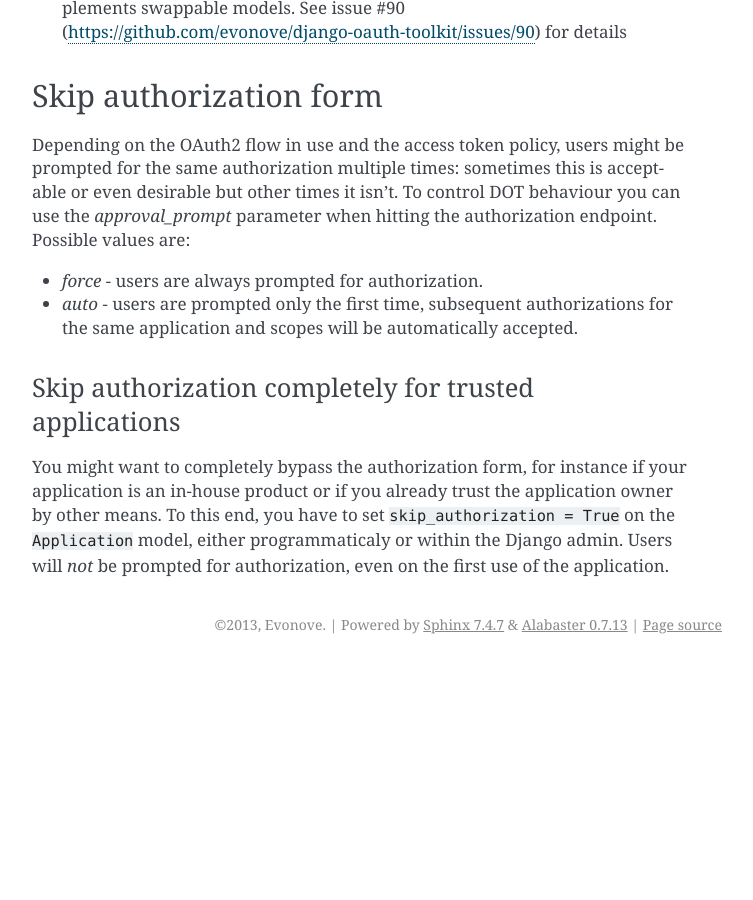
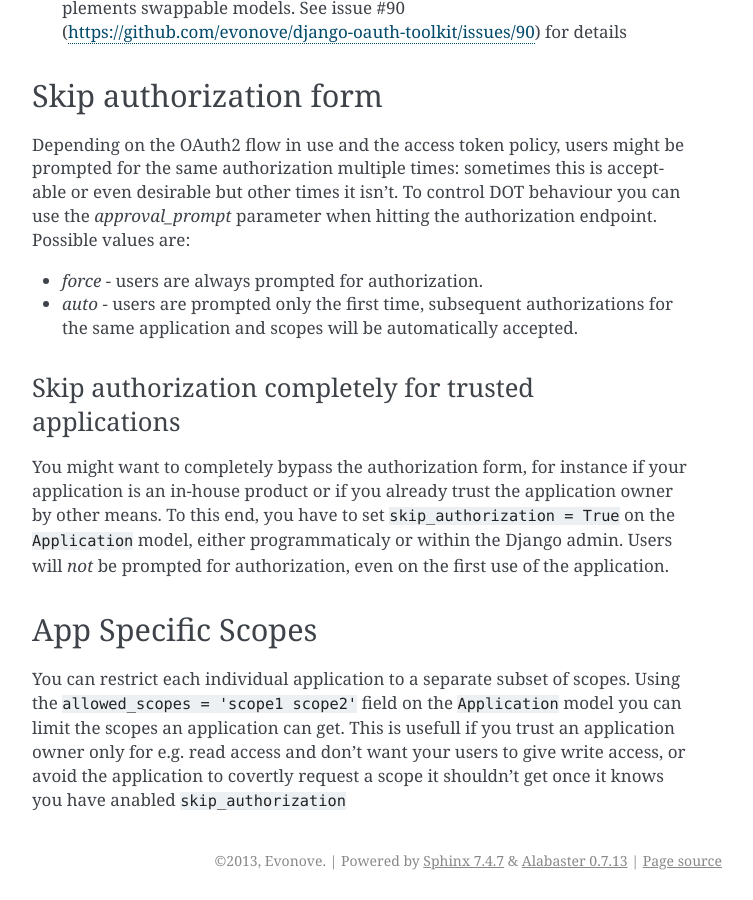
Before and after one commit to jazzband/django-oauth-toolkit, a Sphinx documentation site: the page built from docs/advanced_topics.rst, in a window 1280 px wide and 900 px high, scrolled down 1278 px. Shown: the whole window, without its empty margins (388-1141 px from the left). Built offline with Sphinx 7.4.7, drawn with Linux system fonts in a browser that asks for light colours; before the commit the page ends 1942 px from its top, so only the background shows below that.

Commit message:
added documentation

```diff
--- a/docs/advanced_topics.rst
+++ b/docs/advanced_topics.rst
@@ -72,3 +72,12 @@
 in-house product or if you already trust the application owner by other means. To this end, you have to
 set ``skip_authorization = True`` on the ``Application`` model, either programmaticaly or within the
 Django admin. Users will *not* be prompted for authorization, even on the first use of the application.
+
+
+App Specific Scopes
+===================
+You can restrict each individual application to a separate subset of scopes.
+Using the ``allowed_scopes = 'scope1 scope2'`` field on the ``Application`` model you can limit the scopes an application
+can get. This is usefull if you trust an application owner only for e.g. read access and don't want
+your users to give write access, or avoid the application to covertly request a scope it shouldn't get
+once it knows you have anabled ``skip_authorization``
```
